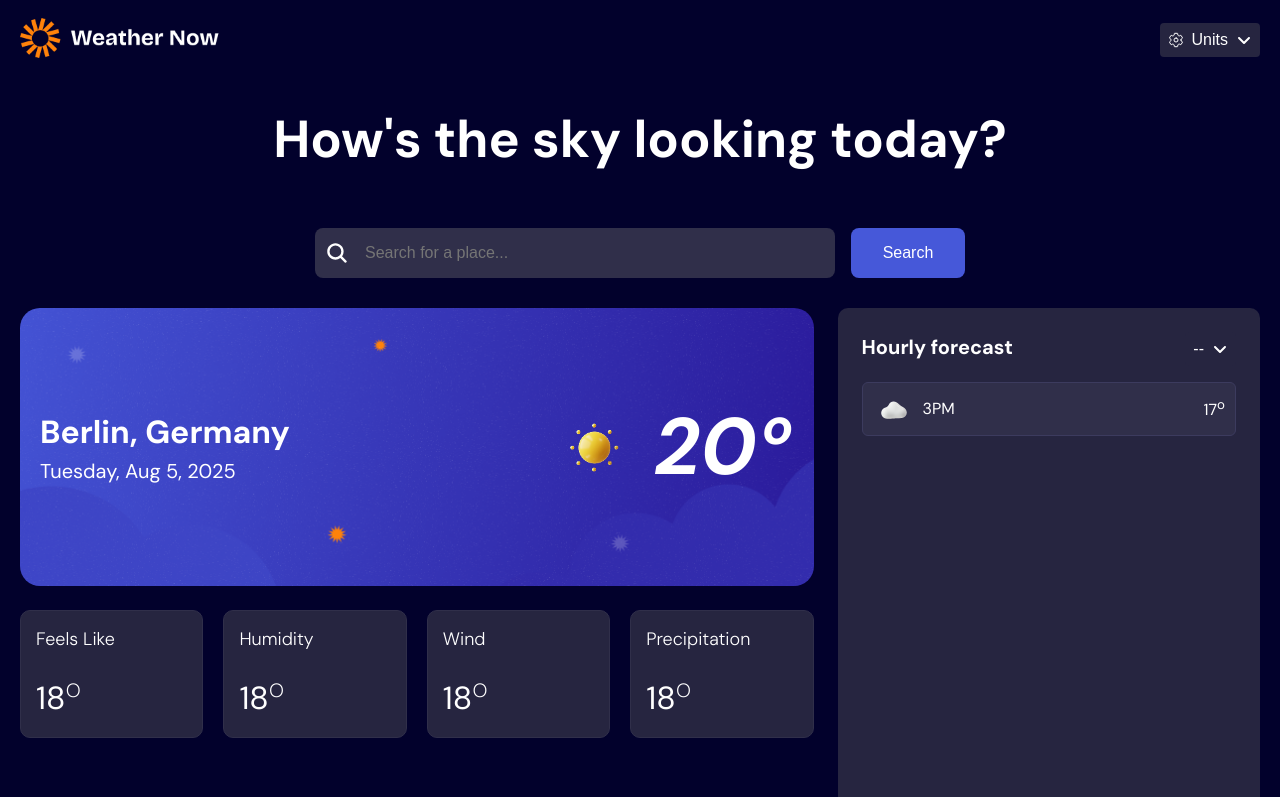
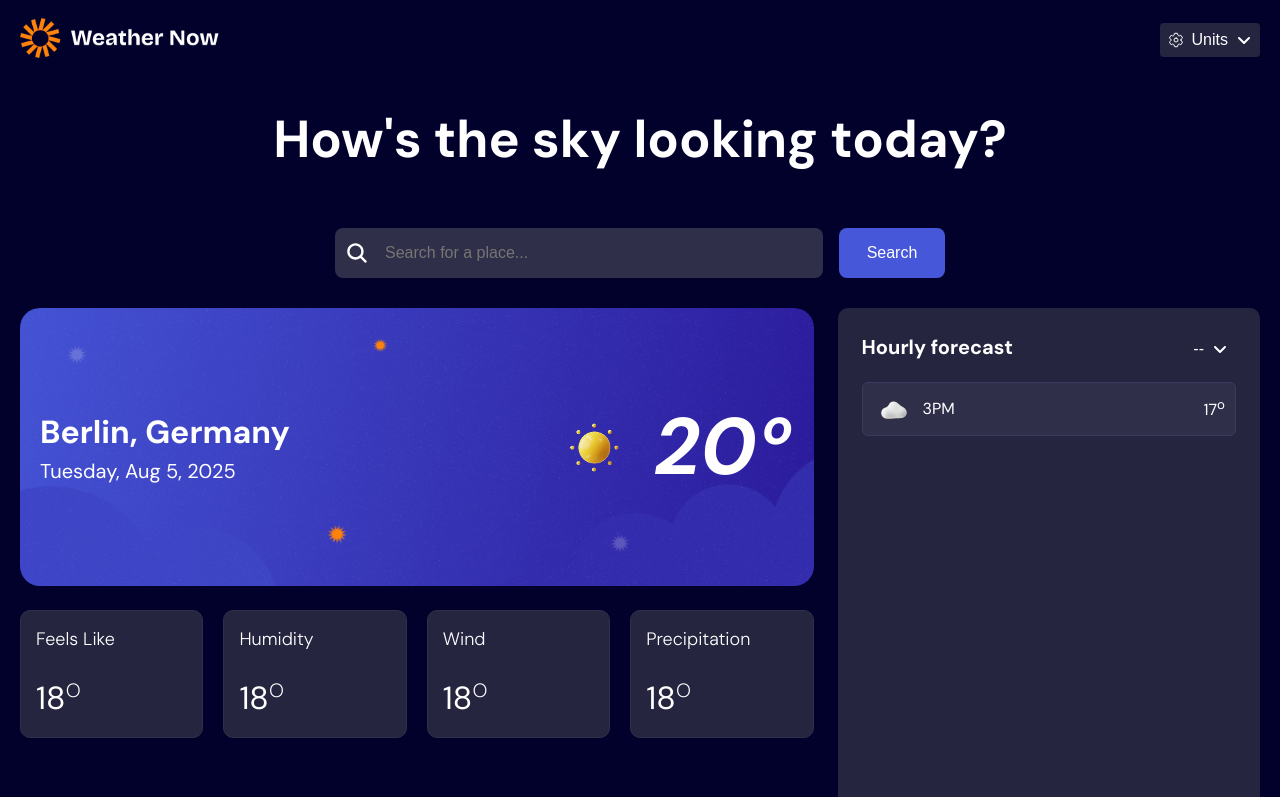
Before and after one commit to Drslope-99/weather_app, a React (Vite) app: page / in a window 1280 px wide. Shown: the top 797 px of the page. Built offline with nearby package versions, Linux system fonts and the light colour scheme.

Commit message:
updated the search component

```diff
--- a/src/components/Search/Search.module.css
+++ b/src/components/Search/Search.module.css
@@ -2,6 +2,7 @@
   position: relative;
   max-width: min(65rem, 100%);
   margin: 5rem auto 3rem;
+  padding-inline: 2rem;
 }
 
 .searchContainer {
```
